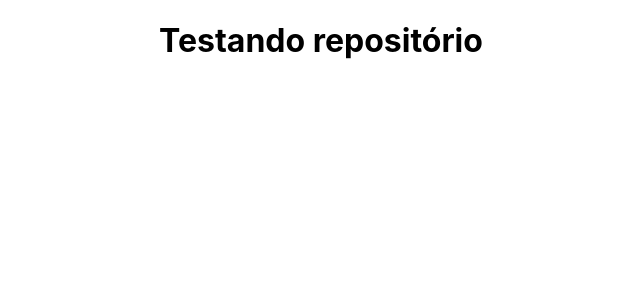
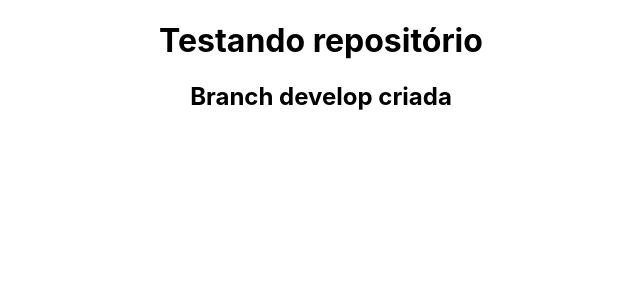
Before and after one commit to douglaswdhein/pokemon-api, a React (Create React App) app: page / in a window 1280 px wide. Shown: the top 300 px of the page, without its empty margins (319-959 px from the left). Built offline with nearby package versions, Linux system fonts and the light colour scheme.

Commit message:
branch develop criada

```diff
--- a/src/App.js
+++ b/src/App.js
@@ -4,6 +4,7 @@ function App() {
   return (
     <div className="App">
       <h1>Testando repositório</h1>
+      <h2>Branch develop criada</h2>
     </div>
   );
 }
```
